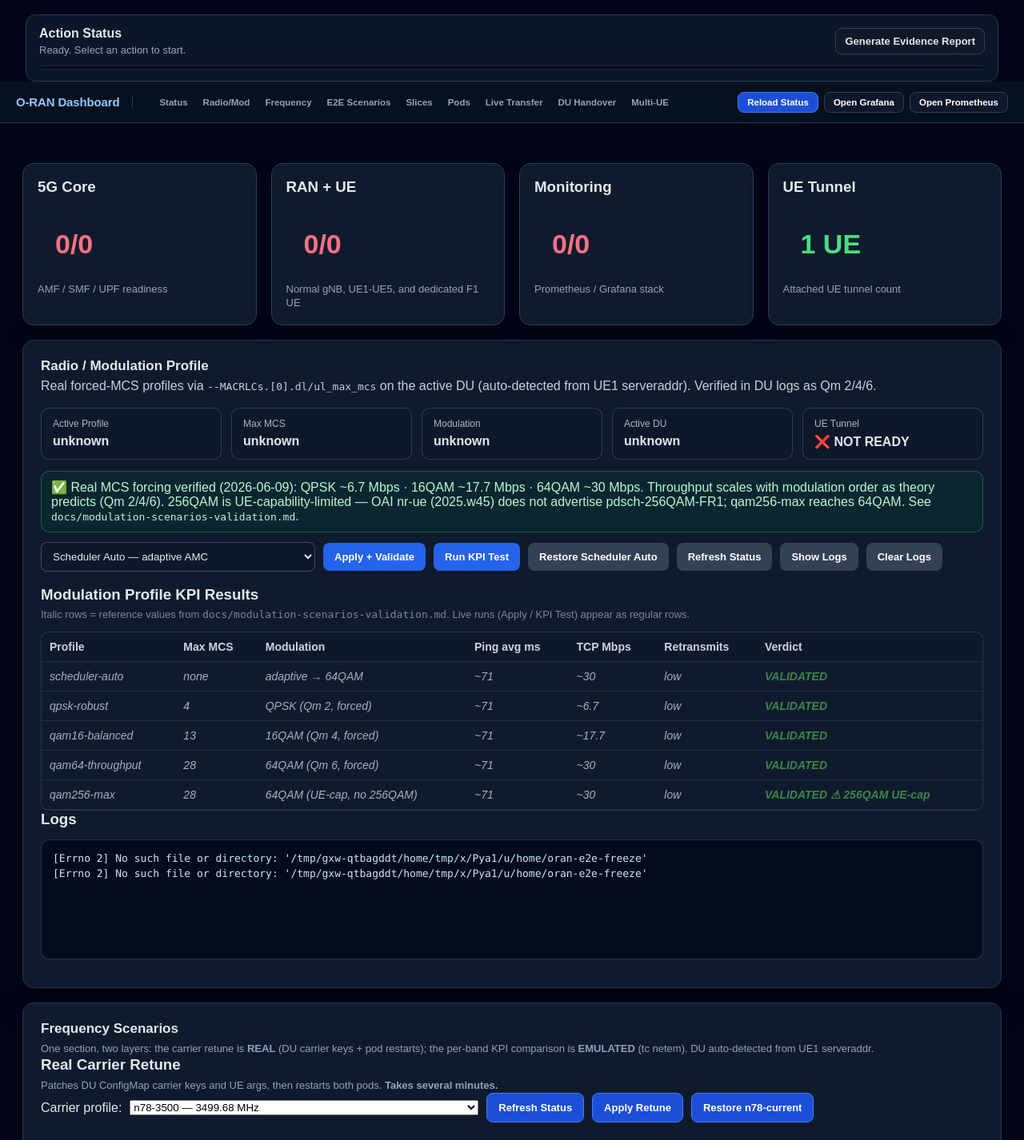
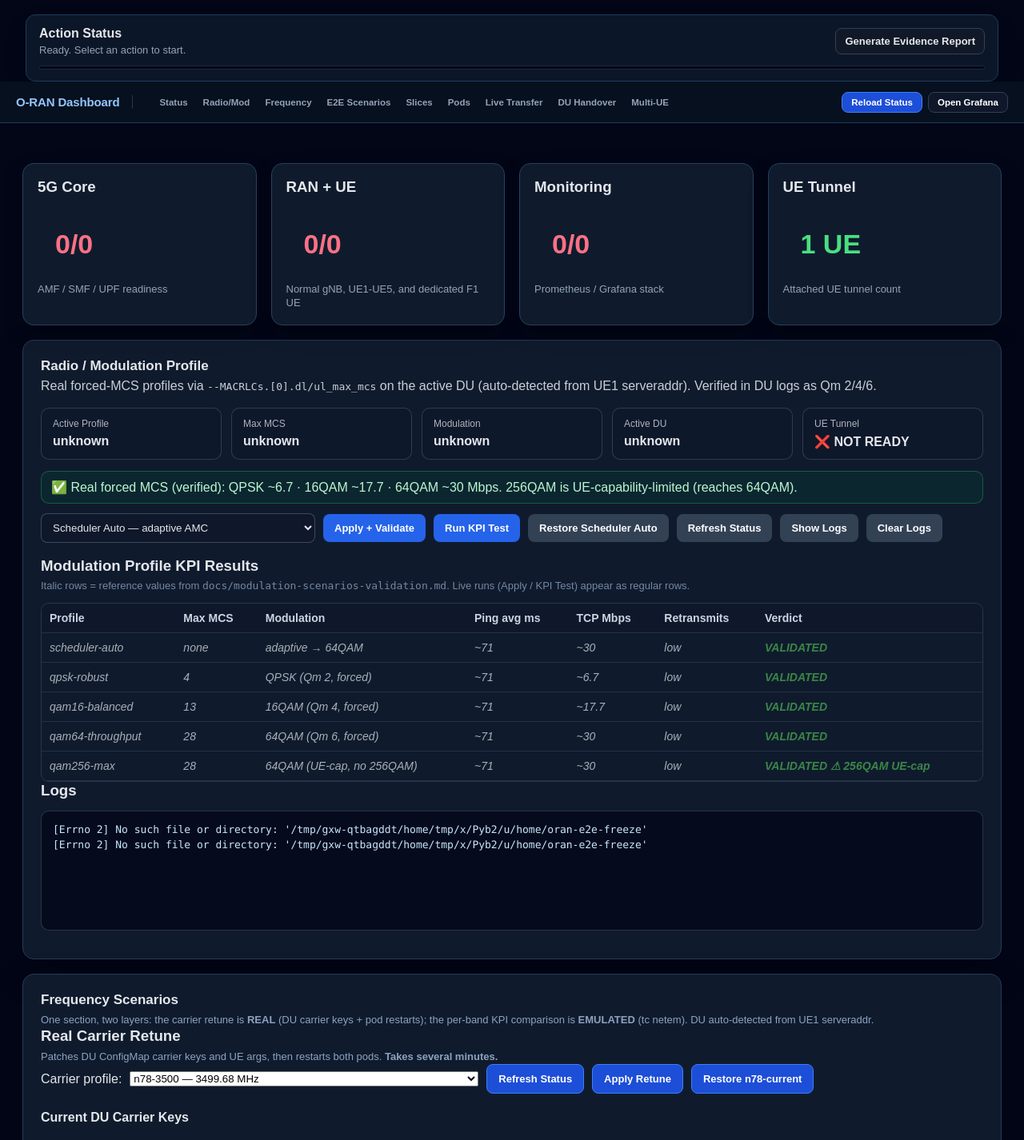
Before and after one commit to Ghazidayah/oran-e2e, a Flask app: page / in a window 1280 px wide. Shown: the top 1426 px of the page at 80% size. Run offline with Flask 3, Linux system fonts and the light colour scheme; data that the repository does not hold is empty.

Commit message:
Radio panel: trim verbose green-box note; remove unused Open Prometheus button
Green MCS note condensed to the validated ladder + the 256QAM honesty line
(dropped the theory-restatement and doc path; full detail lives in
docs/modulation-scenarios-validation.md and what-is-real-vs-emulated.md).
Removed the Open Prometheus top-bar link and its href-setter in
dashboard-status-live.js (was unused; Grafana link retained).

```diff
--- a/web-dashboard/static/dashboard-status-live.js
+++ b/web-dashboard/static/dashboard-status-live.js
@@ -67,7 +67,6 @@
 
     if (data.links) {
       document.getElementById("grafanaLink").href = data.links.grafana;
-      document.getElementById("prometheusLink").href = data.links.prometheus;
     }
 
     const out = document.getElementById("actionOutput");
--- a/web-dashboard/static/mixed-du-handover.js
+++ b/web-dashboard/static/mixed-du-handover.js
@@ -59,10 +59,8 @@
       </div>
 
       <div class="radio-note-ok">
-        ✅ Real MCS forcing verified (2026-06-09): QPSK ~6.7 Mbps · 16QAM ~17.7 Mbps · 64QAM ~30 Mbps.
-        Throughput scales with modulation order as theory predicts (Qm 2/4/6).
-        256QAM is UE-capability-limited — OAI nr-ue (2025.w45) does not advertise pdsch-256QAM-FR1;
-        qam256-max reaches 64QAM. See <code>docs/modulation-scenarios-validation.md</code>.
+        ✅ Real forced MCS (verified): QPSK ~6.7 · 16QAM ~17.7 · 64QAM ~30 Mbps.
+        256QAM is UE-capability-limited (reaches 64QAM).
       </div>
 
       <div class="radio-controls">
--- a/web-dashboard/templates/index.html
+++ b/web-dashboard/templates/index.html
@@ -26,7 +26,6 @@
   <div class="topnav-actions">
     <button onclick="reloadStatus()">Reload Status</button>
     <a id="grafanaLink" class="button secondary" target="_blank">Open Grafana</a>
-    <a id="prometheusLink" class="button secondary" target="_blank">Open Prometheus</a>
   </div>
 </nav>
 
```
